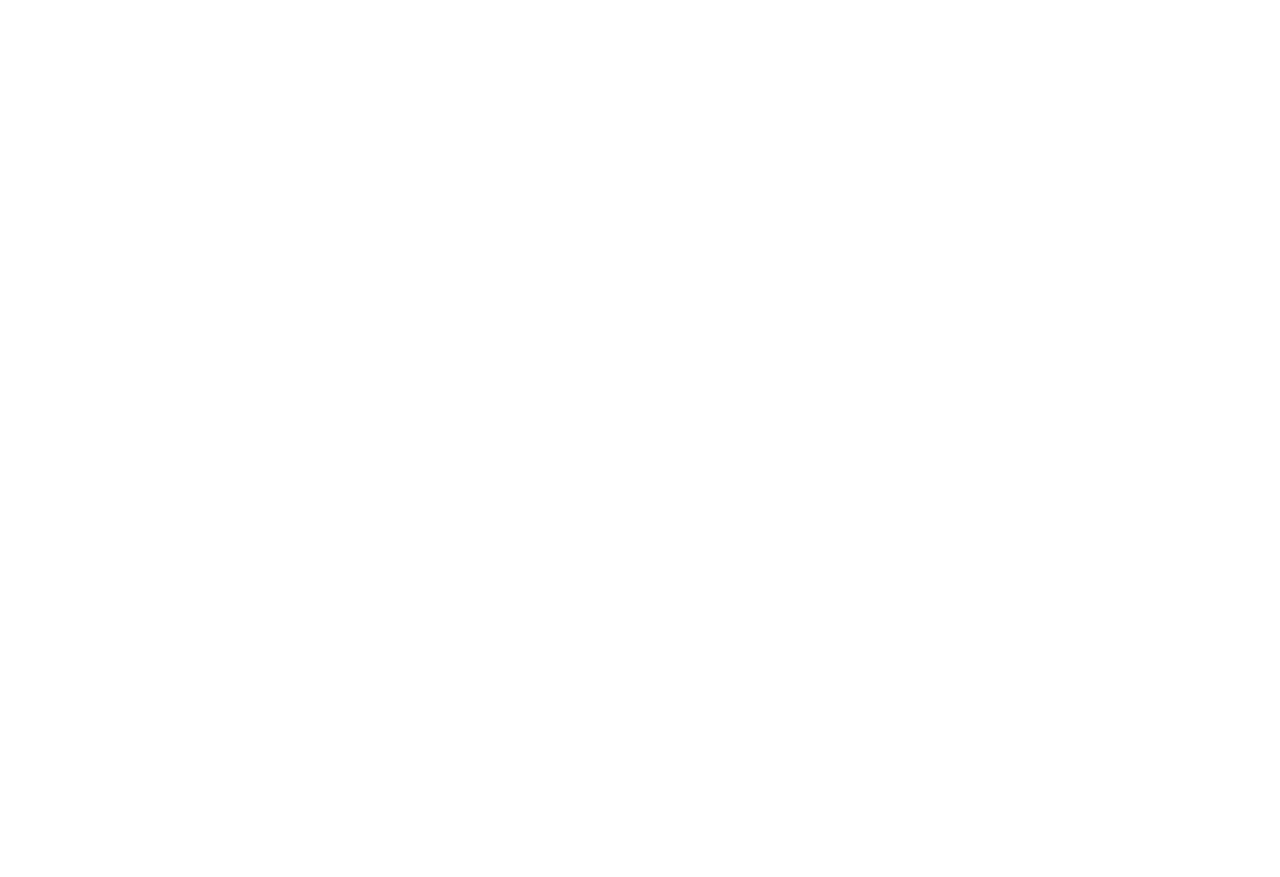
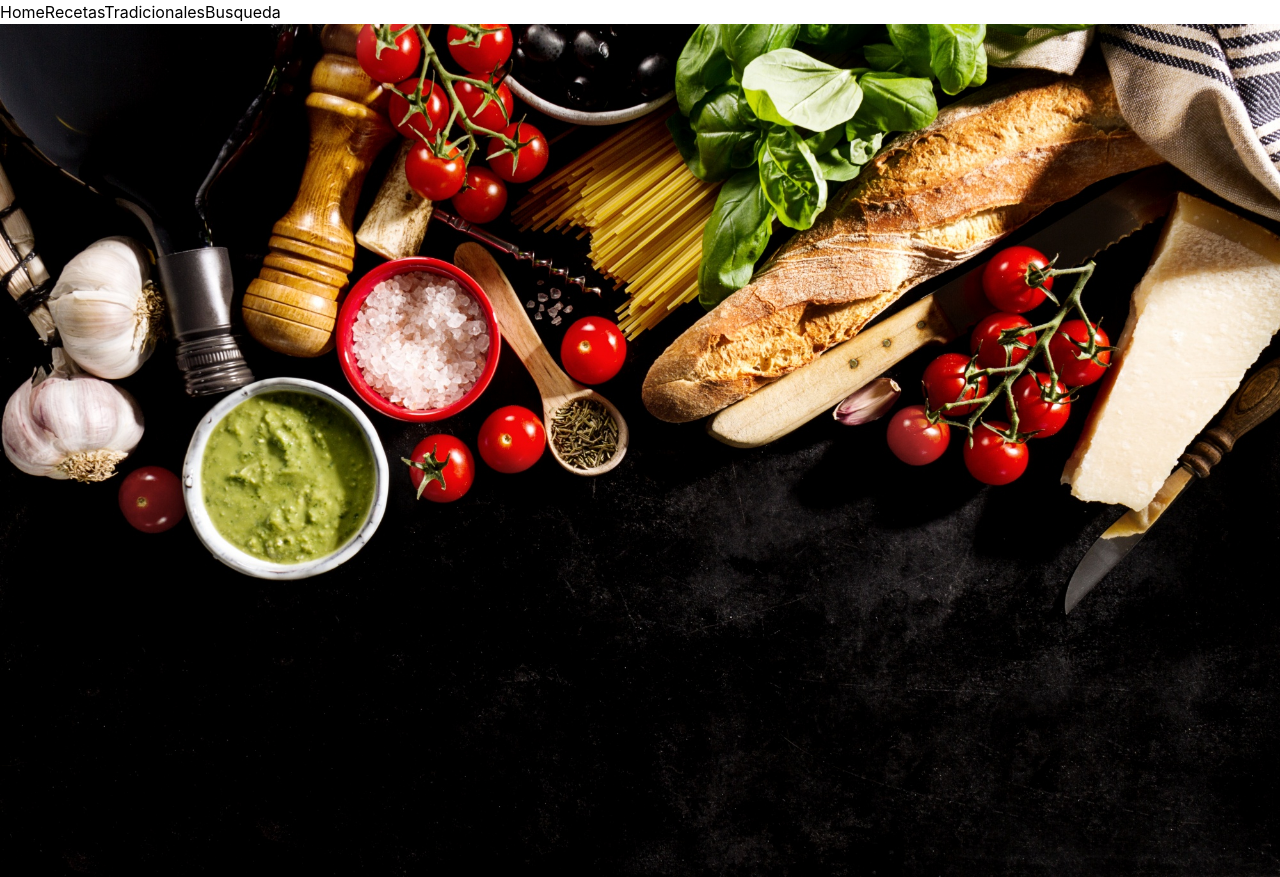
Before and after one commit to mvillagra91/RecipeGenerator, a React (Vite) app: page / in a window 1280 px wide. Before the commit the page ends 800 px from the top, so only its background shows below. Built offline with nearby package versions, Linux system fonts and the light colour scheme.

Commit message:
Add ModificatedMenu/Body/ImageBackground

```diff
--- a/src/App.jsx
+++ b/src/App.jsx
@@ -1,3 +1,4 @@
+import { Body } from "./components/Body"
 import {Menu} from "./components/Menu"
 
 //Funcion App vendria siendo la pantalla principal (¿Recomendable llamar componentes aquí?)
@@ -5,6 +6,7 @@
   return (
     <>
       <Menu/>
+      <Body/>
     </>
   )
 }
--- /dev/null
+++ b/src/components/Body.jsx
@@ -0,0 +1,14 @@
+//import React from 'react'
+import image from "../assets/images/1820.jpg"
+
+export const Body = () => {
+    return (
+      <div className="flex justify-center min-h-screen">
+        <img
+          src={image}  // Ruta desde la raíz de public
+          alt="Descripción de la imagen"
+          className="w-full h-screen object-cover"
+        />
+      </div>
+    );
+  };
--- a/src/components/Menu.jsx
+++ b/src/components/Menu.jsx
@@ -4,24 +4,25 @@
   const links = [
     ['Home', '/home'],
     ['Recetas', '/recetas'],
+    ['Tradicionales', '/tradicionales'],
     ['Busqueda', '/search'],
-    ['Recomendaciones', '/recomendaciones'],
+
   ];
 
   return (
-    <div className="pt-2 flex justify-center">
-      <nav className="flex sm:justify-center max-w-md space-x-4 bg-gray-200 rounded-xl">
+    <div className="fixed flex justify-center w-full bg-transparent pt-3 shadow-2xl">
+      <nav className="flex max-w-md space-x-4 bg-gray-800 bg-opacity-90 rounded-xl">
       {links.map(([title, url], index) => (
         <a
           key={index}
           href={url}
-          className="rounded-lg px-3 py-2 text-slate-700 font-medium hover:bg-slate-100 hover:text-slate-900"
+          className="rounded-lg px-3 py-2 text-white font-medium hover:bg-slate-100 hover:text-slate-900"
           aria-current={window.location.pathname === url ? 'page' : undefined}
         >
           {title}
         </a>
       ))}
-    </nav>
+      </nav>
     </div>
   );
 };
--- a/src/styles/App.css
+++ b/src/styles/App.css
@@ -7,7 +7,6 @@
   font-family: Inter, system-ui, Avenir, Helvetica, Arial, sans-serif;
   line-height: 1.5;
   font-weight: 400;
-  color: white;
 
   /*Background gradient*/
   background-color: white;
```
Also changed, not shown: src/assets/images/1820.jpg (added).
